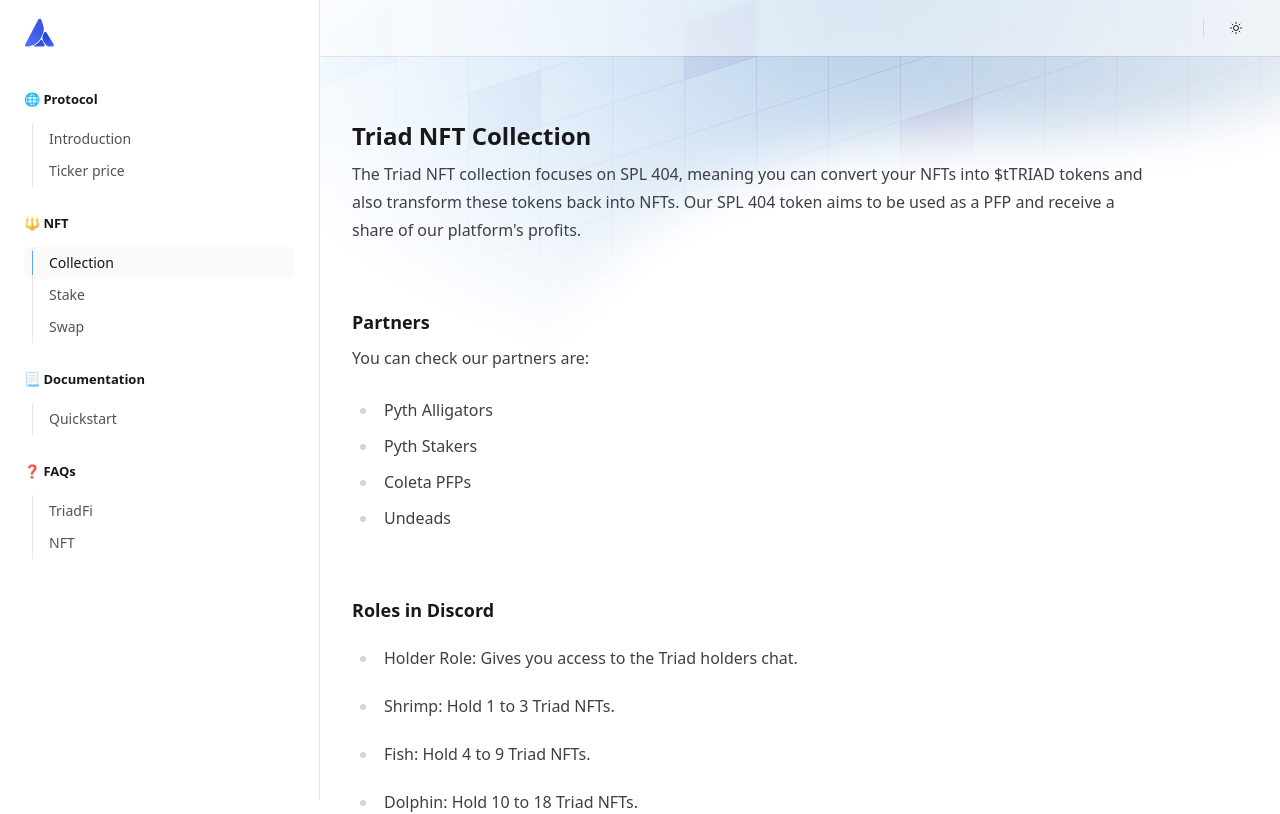
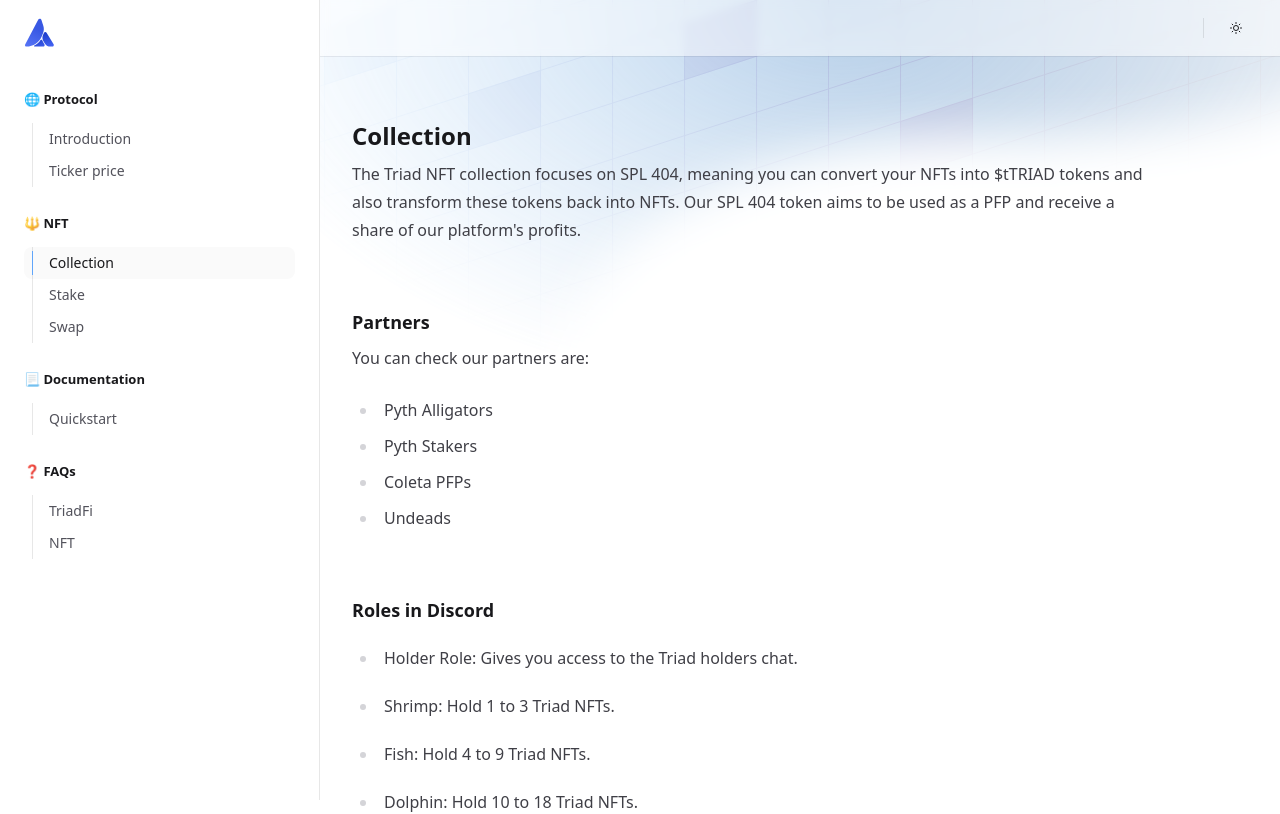
Before and after one commit to triadxyz/docs, a Next.js app: page /nft-collection in a window 1280 px wide. Shown: the top 814 px of the page. Built offline with nearby package versions, Linux system fonts and the light colour scheme.

Commit message:
change title

```diff
--- a/src/pages/nft-collection.mdx
+++ b/src/pages/nft-collection.mdx
@@ -4,7 +4,7 @@
 
 <HeroPattern />
 
-# Triad NFT Collection
+# Collection
 
 The Triad NFT collection focuses on SPL 404, meaning you can convert your NFTs into $tTRIAD tokens and also transform these tokens back into NFTs.
 Our SPL 404 token aims to be used as a PFP and receive a share of our platform's profits.
--- a/src/pages/nft-stake.mdx
+++ b/src/pages/nft-stake.mdx
@@ -4,7 +4,7 @@
 
 <HeroPattern />
 
-# NFT Stake
+# Stake
 
 ## Staking Seasons 1/3
 
--- a/src/pages/nft-swap.mdx
+++ b/src/pages/nft-swap.mdx
@@ -4,7 +4,7 @@
 
 <HeroPattern />
 
-# NFT Swap
+# Swap
 
 $tTRIAD Token CA: t3DohmswhKk94PPbPYwA6ZKACyY3y5kbcqeQerAJjmV
 
```
